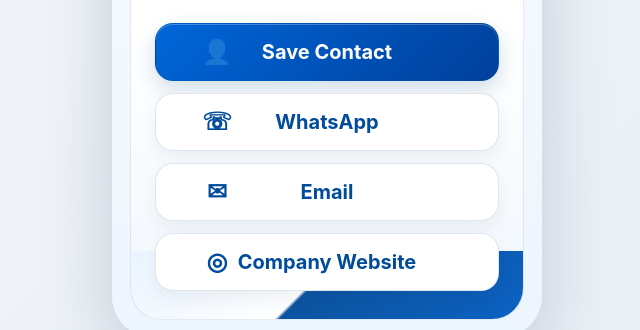
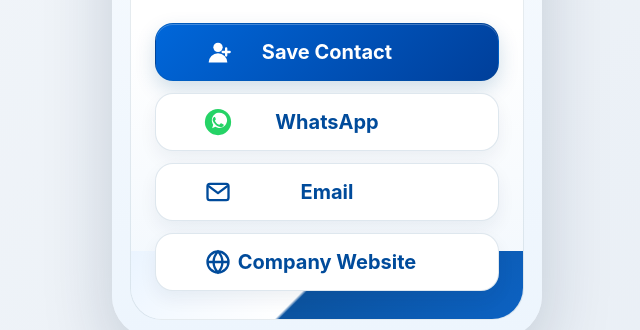
Before and after one commit to Hardy-master/Hardy-Chen, a plain HTML site: page index.html in a window 1280 px wide. Shown: the part 632-962 px from the top of the page, without its empty margins (313-953 px from the left). Drawn offline with Linux system fonts and the light colour scheme.

Commit message:
Add files via upload

```diff
--- a/index.html
+++ b/index.html
@@ -13,6 +13,7 @@
   --text-main:#083b63;
   --text-soft:rgba(8,59,99,.66);
   --line:rgba(0,75,127,.14);
+  --whatsapp:#25D366;
 }
 
 body{
@@ -159,13 +160,22 @@
 .icon{
   position:absolute;
   left:48px;
-  width:26px;
-  height:26px;
+  width:28px;
+  height:28px;
   display:inline-flex;
   align-items:center;
   justify-content:center;
-  font-size:24px;
-  line-height:1;
+  color:currentColor;
+}
+
+.icon svg{
+  width:28px;
+  height:28px;
+  display:block;
+}
+
+.whatsapp-icon{
+  color:var(--whatsapp);
 }
 
 .footer{
@@ -212,22 +222,44 @@
 
     <div class="buttons">
       <a class="button" href="Hardy-Chen.vcf">
-        <span class="icon">👤</span>
+        <span class="icon" aria-hidden="true">
+          <svg viewBox="0 0 24 24" fill="none">
+            <path d="M12 12a4 4 0 1 0-4-4 4 4 0 0 0 4 4Z" fill="currentColor"/>
+            <path d="M4 21a8 8 0 0 1 16 0Z" fill="currentColor"/>
+            <path d="M19 9v6M16 12h6" stroke="#fff" stroke-width="2" stroke-linecap="round"/>
+          </svg>
+        </span>
         Save Contact
       </a>
 
       <a class="button secondary" href="https://wa.me/8618123550218" target="_blank" rel="noopener">
-        <span class="icon">☏</span>
+        <span class="icon whatsapp-icon" aria-hidden="true">
+          <svg viewBox="0 0 32 32" fill="none">
+            <circle cx="16" cy="16" r="15" fill="#25D366"/>
+            <path d="M9.3 23.1 10.5 19A8.7 8.7 0 1 1 13 21.4l-3.7 1.7Z" fill="#fff"/>
+            <path d="M13.2 10.9c-.2-.5-.4-.5-.7-.5h-.6c-.2 0-.6.1-.9.4-.3.3-1.1 1.1-1.1 2.6s1.1 3 1.3 3.2c.2.2 2.1 3.4 5.3 4.6 2.6 1 3.1.8 3.7.7.6-.1 1.9-.8 2.1-1.5.3-.7.3-1.3.2-1.5-.1-.1-.3-.2-.7-.4l-2.1-1c-.3-.1-.6-.2-.8.2-.2.3-.8 1-1 1.2-.2.2-.4.2-.8.1-.3-.2-1.4-.5-2.7-1.7-1-1-1.7-2.1-1.9-2.4-.2-.4 0-.5.1-.7l.5-.6c.2-.2.2-.4.3-.6.1-.2.1-.4 0-.6l-1-2.4Z" fill="#25D366"/>
+          </svg>
+        </span>
         WhatsApp
       </a>
 
       <a class="button secondary" href="mailto:Hardychan0901@outlook.com">
-        <span class="icon">✉</span>
+        <span class="icon" aria-hidden="true">
+          <svg viewBox="0 0 24 24" fill="none">
+            <rect x="3" y="5" width="18" height="14" rx="2" stroke="currentColor" stroke-width="2"/>
+            <path d="m4 7 8 6 8-6" stroke="currentColor" stroke-width="2" stroke-linecap="round" stroke-linejoin="round"/>
+          </svg>
+        </span>
         Email
       </a>
 
       <a class="button secondary" href="https://www.baiyunpower.com" target="_blank" rel="noopener">
-        <span class="icon">◎</span>
+        <span class="icon" aria-hidden="true">
+          <svg viewBox="0 0 24 24" fill="none">
+            <circle cx="12" cy="12" r="9" stroke="currentColor" stroke-width="2"/>
+            <path d="M3 12h18M12 3c2.5 2.6 3.8 5.6 3.8 9S14.5 18.4 12 21c-2.5-2.6-3.8-5.6-3.8-9S9.5 5.6 12 3Z" stroke="currentColor" stroke-width="2"/>
+          </svg>
+        </span>
         Company Website
       </a>
     </div>
```
Also changed, not shown: README.txt, 1 other file.
